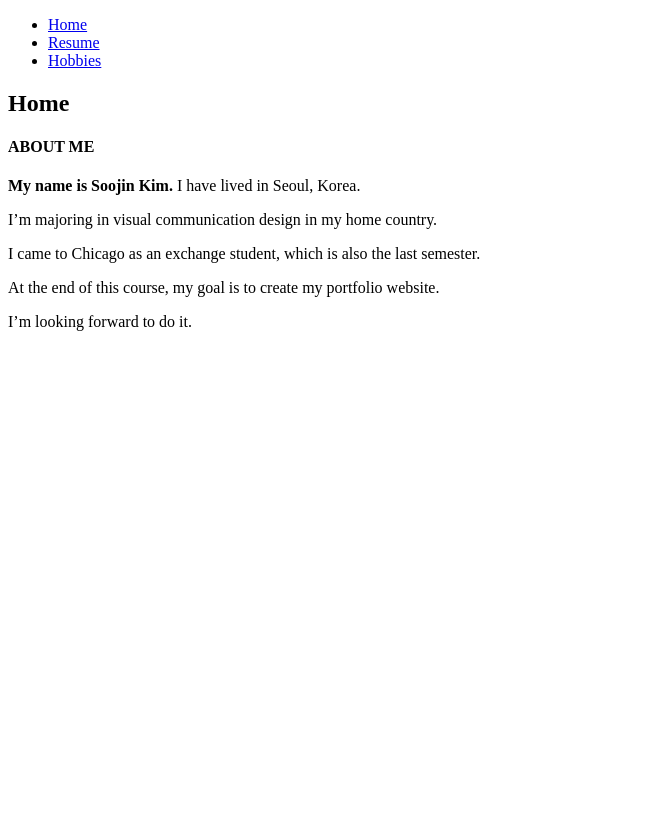
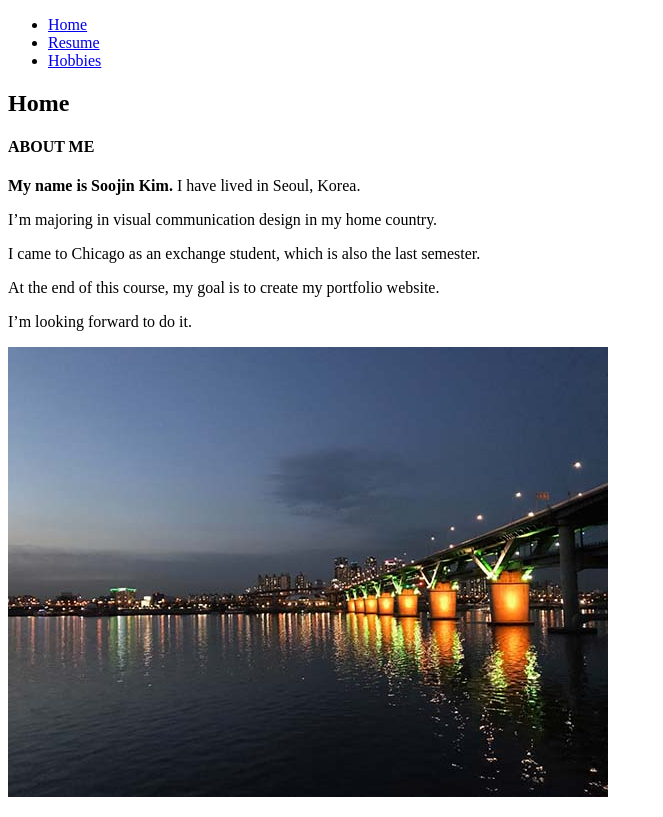
Before and after one commit to skim160/ITMD-361-Project-1, a plain HTML site: page index.html in a window 1280 px wide. Shown: the whole page, without its empty margins (0-663 px from the left). Drawn offline with Linux system fonts and the light colour scheme.

Commit message:
add image at index

```diff
--- a/index.html
+++ b/index.html
@@ -26,6 +26,10 @@
 	<p>I’m looking forward to do it.</p>
 	</section>
 
+	<p>
+	<img src="images/hanriver.jpeg" alt="hanriver">
+	</p>
+
 </body>
 
 </html>
```
Also changed, not shown: images/hanriver.jpeg (added).
